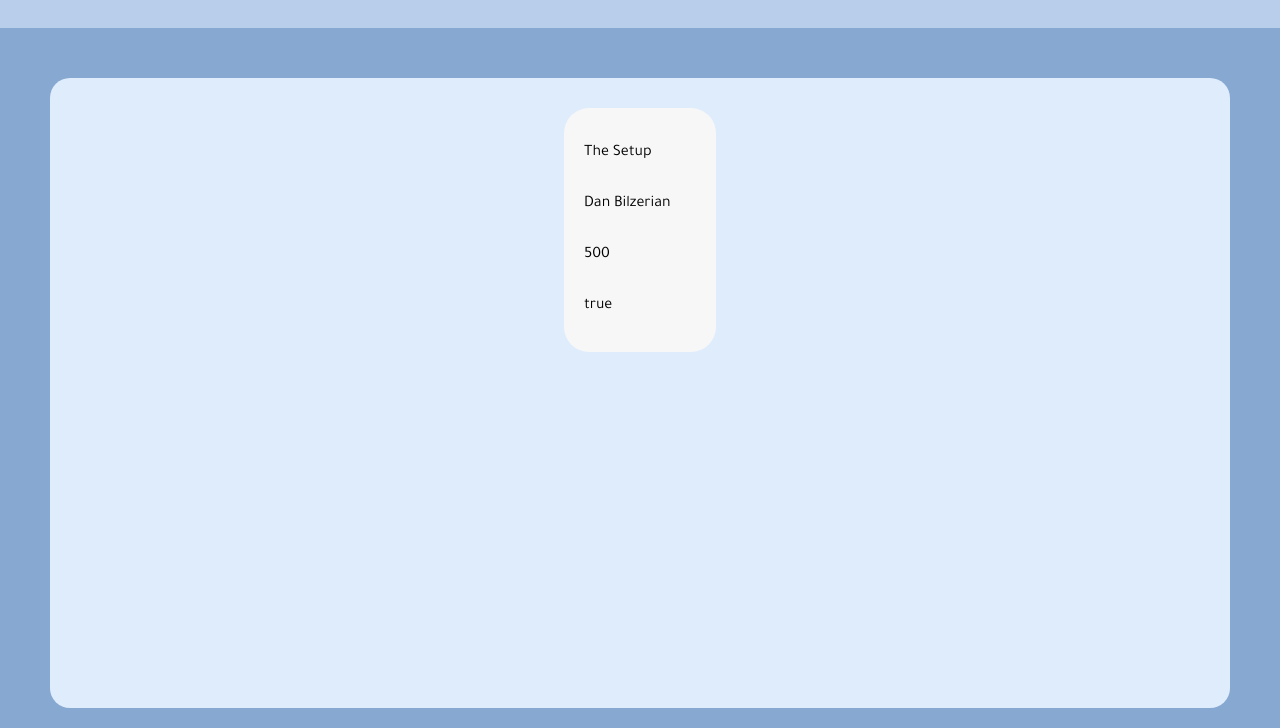
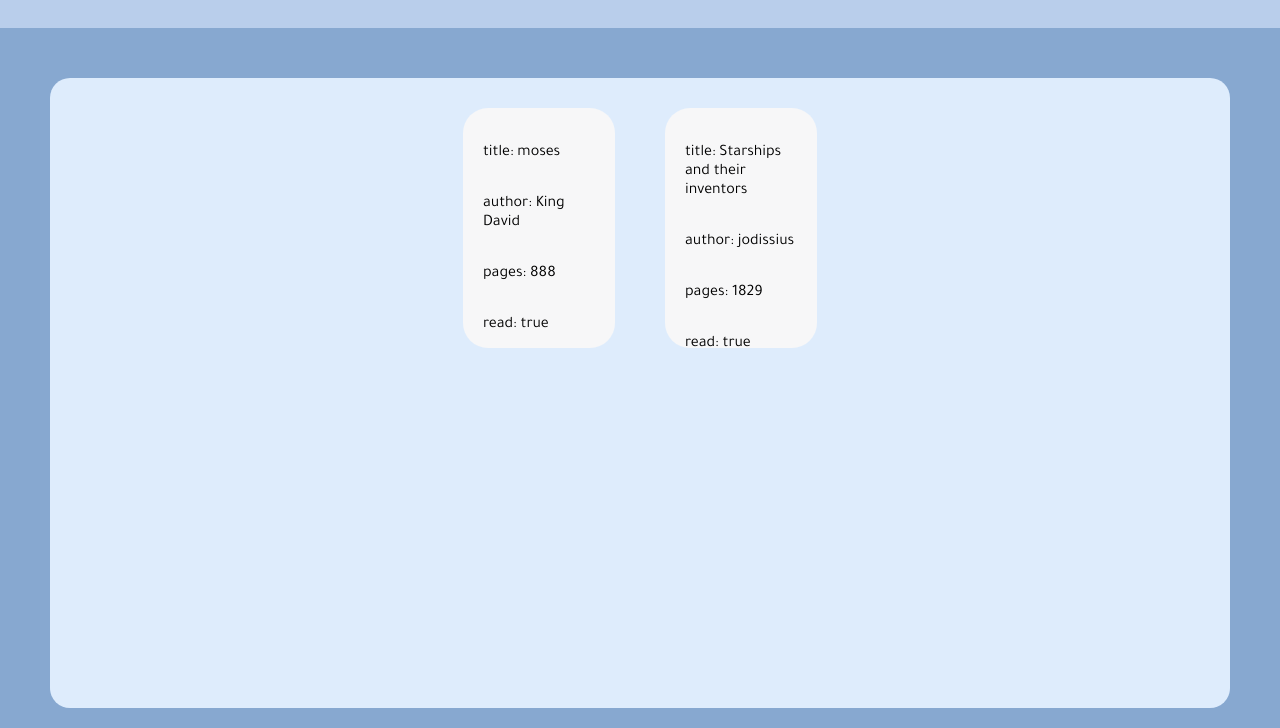
Before and after one commit to WavyBoyJodii/odin-library, a website: page index.html in a window 1280 px wide. Shown: the part 72-800 px from the top of the page. Drawn offline with Linux system fonts and the light colour scheme.

Commit message:
fix display book data on page was able to get the myLibrary arrays contents onto the page must fix css styling so that each books display is uniform and looks better

```diff
--- a/app.js
+++ b/app.js
@@ -7,43 +7,40 @@
   this.author = author;
   this.pages = pages;
   this.read = read;
-  this.info = () => {
-    const infoString = `${this.title} by ${this.author}, ${this.pages}, ${this.read}`;
-    return infoString;
-  };
 }
 
+// Book.prototype.info = function () {
+//   const infoString = `${this.title} by ${this.author}, ${this.pages}, ${this.read}`;
+//   return infoString;
+// };
+
 function addBookToLibrary(title, author, pages, read) {
-  const myBook = Object.create(Book);
-  myBook.title = title;
-  myBook.author = author;
-  myBook.pages = pages;
-  myBook.read = read;
+  const myBook = new Book(title, author, pages, read);
   myLibrary.push(myBook);
 }
 
-const myFavBook = {
-  title: "The Setup",
-  author: "Dan Bilzerian",
-  pages: 500,
-  read: true,
-}
-myLibrary.push(myFavBook);
-// addBookToLibrary("moses", "King David", 888, true);
-// addBookToLibrary("Starships and their inventors", "jodissius", 1829, true);
+// const myFavBook = {
+//   title: "The Setup",
+//   author: "Dan Bilzerian",
+//   pages: 500,
+//   read: true,
+// }
+// myLibrary.push(myFavBook);
+addBookToLibrary("moses", "King David", 888, true);
+addBookToLibrary("Starships and their inventors", "jodissius", 1829, true);
 
 function displayBook(obj) {
-  for (let i = 0; i < obj.length; i++) {
-    const book = document.createElement('div');
-    book.classList.add('book');
-    for (let key in obj[i]) {
-    const item = document.createElement('p');
-    item.textContent = obj[i][key];
-    book.appendChild(item);
+  for (const book of obj) {
+    const disp = document.createElement('div');
+    disp.classList.add('book');
+    for (let key in book) {
+      const item = document.createElement('p');
+      item.textContent = `${key}: ${book[key]}`;
+      disp.appendChild(item);
+      }
+    bookcase.appendChild(disp);
     }
-    bookcase.appendChild(book);
   }
-}
 
 
 function addBookContents(obj) {
@@ -67,4 +64,4 @@
 //     book.appendChild(item);
 //   }
 displayBook(myLibrary);
-displayObjectContents(myLibrary);
+// displayObjectContents(myLibrary);
--- a/style.css
+++ b/style.css
@@ -45,8 +45,8 @@
   flex-direction: column;
   padding: 20px;
   background-color: #f7f7f8;
-  height: 35%;
-  width: 10%;
+  max-height: 200px;
+  max-width: 10%;
   border-radius: 25px;
   font-size: 16px;
 }
```
